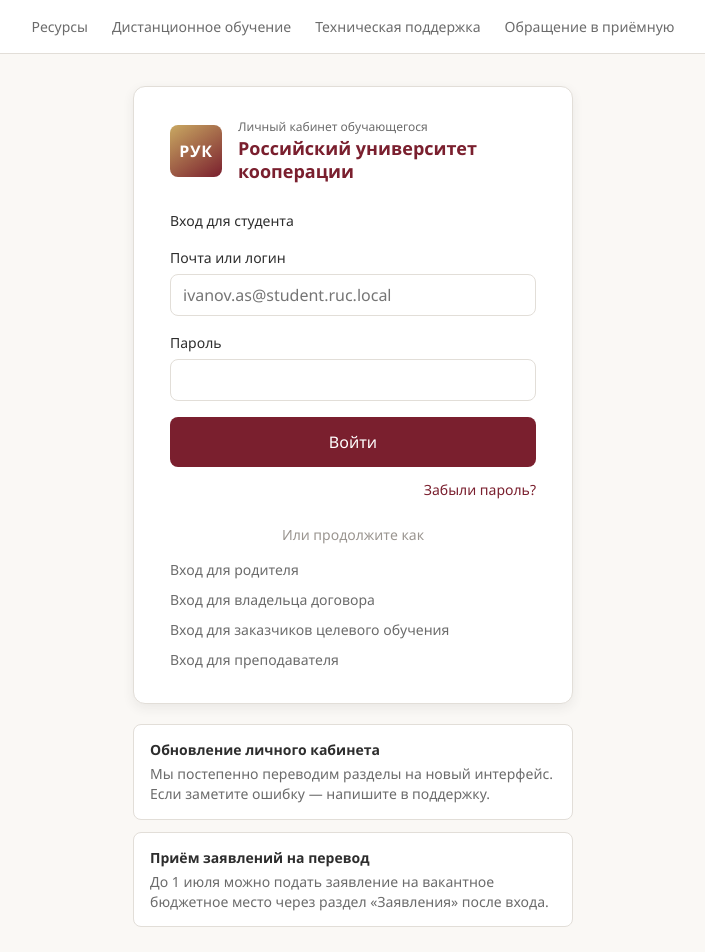
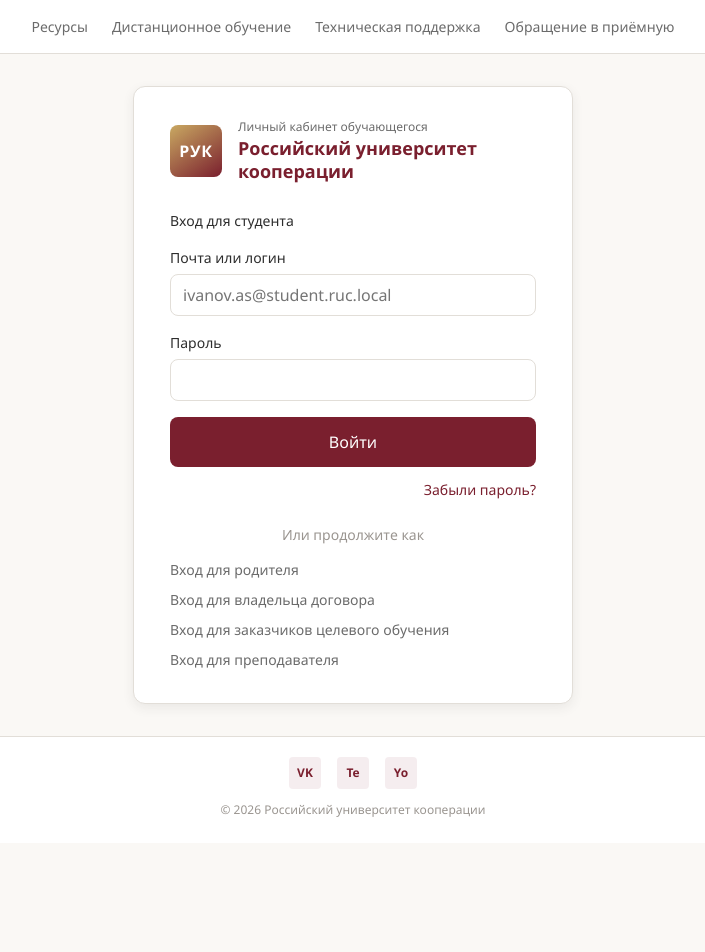
Before and after one commit to gama1726/ruk_lk, a React (Vite) app: page /login in a window 1280 px wide. Shown: the top 952 px of the page, without its empty margins (287-992 px from the left). After the commit the page ends 843 px from the top, so only its background shows below. Built offline with nearby package versions, Linux system fonts and the light colour scheme; no server answers.

Commit message:
refactor(auth): убрать объявления с экрана входа

```diff
--- a/src/blocks/login-notices.module.css
+++ /dev/null
@@ -1,27 +0,0 @@
-.notices {
-  margin: 1.25rem 0 0;
-  padding: 0;
-  list-style: none;
-  display: grid;
-  gap: 0.75rem;
-}
-
-.item {
-  padding: 0.875rem 1rem;
-  border: 1px solid var(--color-border);
-  border-radius: var(--radius-md);
-  background: var(--color-surface);
-  font-size: var(--font-size-sm);
-}
-
-.title {
-  margin: 0 0 0.25rem;
-  font-weight: 600;
-  font-size: var(--font-size-sm);
-}
-
-.text {
-  margin: 0;
-  color: var(--color-text-secondary);
-  line-height: 1.45;
-}
--- a/src/blocks/login-notices.tsx
+++ /dev/null
@@ -1,23 +0,0 @@
-/**
- * @file Объявления на экране входа.
- * @see {@link loginNotices}
- */
-
-import { loginNotices } from '@/mocks/public'
-import styles from './login-notices.module.css'
-
-/**
- * Блок коротких объявлений под формой входа.
- */
-export function LoginNotices() {
-  return (
-    <ul className={styles.notices}>
-      {loginNotices.map((n) => (
-        <li key={n.id} className={styles.item}>
-          <p className={styles.title}>{n.title}</p>
-          <p className={styles.text}>{n.text}</p>
-        </li>
-      ))}
-    </ul>
-  )
-}
--- a/src/mocks/public.ts
+++ b/src/mocks/public.ts
@@ -1,13 +1,7 @@
 /**
- * @file Публичные данные: объявления, ссылки, контакты поддержки.
+ * @file Публичные данные: ссылки и контакты поддержки.
  * @remarks Доступны без авторизации.
  */
-
-export type SiteNotice = {
-  id: string
-  title: string
-  text: string
-}
 
 export type ResourceLink = {
   id: string
@@ -15,20 +9,6 @@
   note: string
   url: string
 }
-
-/** Короткие объявления на экране входа */
-export const loginNotices: SiteNotice[] = [
-  {
-    id: 'n1',
-    title: 'Обновление личного кабинета',
-    text: 'Мы постепенно переводим разделы на новый интерфейс. Если заметите ошибку — напишите в поддержку.',
-  },
-  {
-    id: 'n2',
-    title: 'Приём заявлений на перевод',
-    text: 'До 1 июля можно подать заявление на вакантное бюджетное место через раздел «Заявления» после входа.',
-  },
-]
 
 /** Внешние сервисы университета */
 export const resourceLinks: ResourceLink[] = [
--- a/src/pages/login.tsx
+++ b/src/pages/login.tsx
@@ -8,7 +8,6 @@
 import { paths } from '@/paths'
 import { AuthCard } from '@/blocks/auth-card'
 import card from '@/blocks/auth-card.module.css'
-import { LoginNotices } from '@/blocks/login-notices'
 import { LoginRoleLinks } from '@/blocks/login-role-links'
 import { Input, Button } from '@/ui'
 import styles from './auth-form.module.css'
@@ -76,8 +75,6 @@
         <p className={card.divider}>Или продолжите как</p>
         <LoginRoleLinks />
       </AuthCard>
-
-      <LoginNotices />
     </>
   )
 }
```
